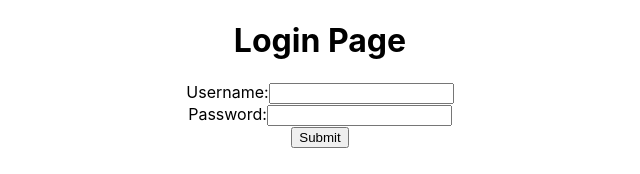
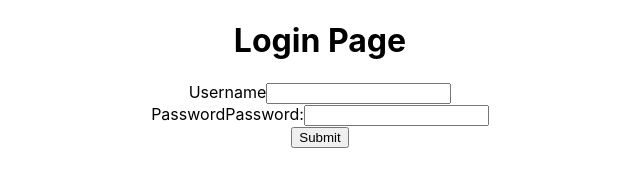
Before and after one commit to prakhar585/xlogin, a React (Create React App) app: page / in a window 1280 px wide. Shown: the top 174 px of the page, without its empty margins (320-960 px from the left). Built offline with nearby package versions, Linux system fonts and the light colour scheme.

Commit message:
added missing label

```diff
--- a/src/App.js
+++ b/src/App.js
@@ -26,14 +26,16 @@ function App() {
       {incorrectCredentials && <p>Invalid username or password</p>}
       {!isLoggedIn ? (
         <form onSubmit={(e) => handleSubmit(e)}>
-          Username:<input type="text" label="Username" id="Username" required onChange={(e)=>setUsername(e.target.value)}></input>
+          <label htmlFor="Username">Username</label>
+          <input type="text" label="Username" id="Username" required onChange={(e)=>setUsername(e.target.value)}></input>
           <br />
+          <label htmlFor="Password">Password</label>
           Password:<input type="password" label="Password" id="Password" required onChange={(e)=>setPassword(e.target.value)}></input>
           <br />
           <button type="submit">Submit</button>
         </form>
       ) : (
-        <h3>Welcome User</h3>
+        <h3>Welcome, User</h3>
       )}
     </div>
   );
```
